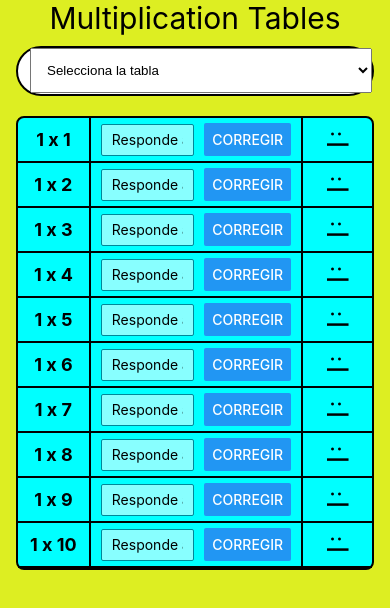
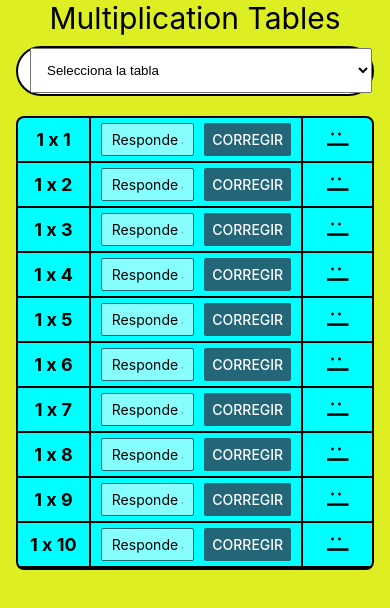
Before and after one commit to Mathiew82/multiplication-tables-mobile-app, a React Native app: screen / in a window 390 px wide. Shown: the top 608 px of the page. Built offline with nearby package versions, Linux system fonts and the light colour scheme.

Commit message:
Modificados los estilos del botón de corregir y el input de cada fila

```diff
--- a/components/Row.js
+++ b/components/Row.js
@@ -44,6 +44,7 @@ export default function Row(props) {
         <Button
           title="Corregir"
           onPress={() => Alert.alert("Simple Button pressed")}
+          color="#267"
         />
       </View>
       <View
@@ -86,11 +87,11 @@ const styles = StyleSheet.create({
   },
   input: {
     width: "60%",
-    height: 32,
+    height: 33,
     margin: 12,
     backgroundColor: "#8ff",
     borderWidth: 1,
-    borderColor: "#089",
+    borderColor: "#267",
     borderRadius: 2,
     flex: 1,
     marginTop: 0,
```
